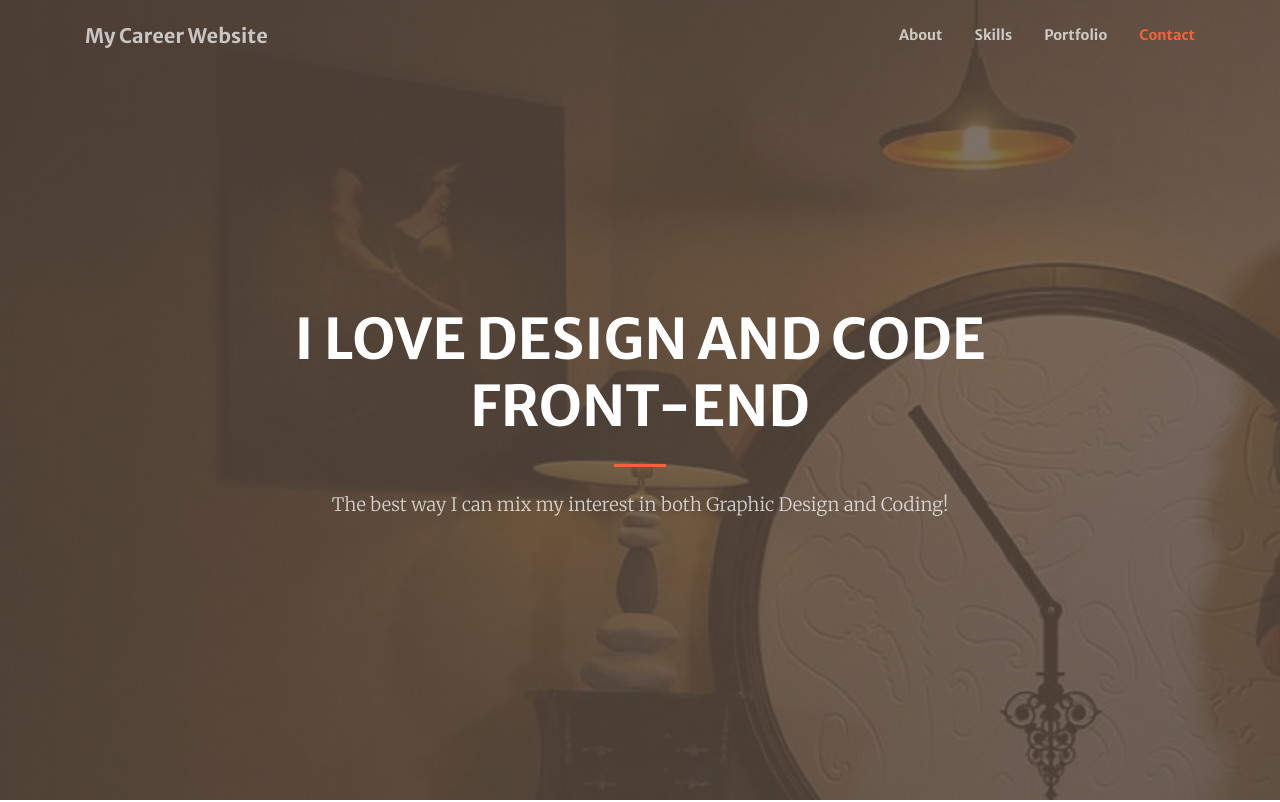
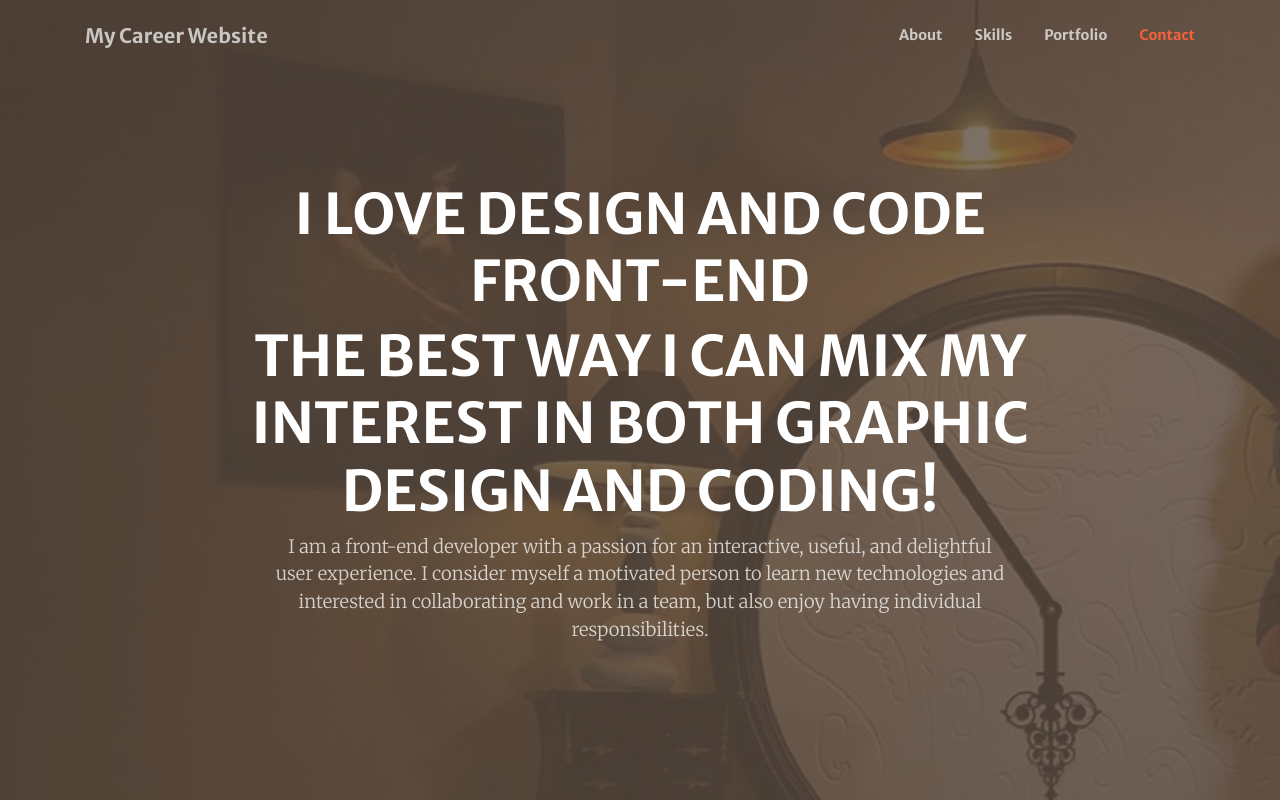
Before and after one commit to afrouzhakim/afrouzhakim.github.io, a website with bundled scripts: page index.html in a window 1280 px wide. Shown: the top 802 px of the page. Built offline with nearby package versions, Linux system fonts and the light colour scheme.

Commit message:
edit about part

```diff
--- a/index.html
+++ b/index.html
@@ -59,10 +59,14 @@
       <div class="row h-100 align-items-center justify-content-center text-center">
         <div class="col-lg-10 align-self-end">
           <h1 class="text-uppercase text-white font-weight-bold">I love Design and code Front-End</h1>
-          <hr class="divider my-4">
+          <h1 class="text-uppercase text-white font-weight-bold">The best way I can mix my interest in both Graphic Design and Coding!</h1>
+
+          <!--<hr class="divider my-4">-->
         </div>
         <div class="col-lg-8 align-self-baseline">
-          <p class="text-white-75 font-weight-light mb-5">The best way I can mix my interest in both Graphic Design and Coding!</p>
+          <p class="text-white-75 font-weight-light mb-5">
+            I am a front-end developer with a passion for an interactive, useful, and delightful user experience. I consider myself a motivated person to learn new technologies and interested in collaborating and work in a team, but also enjoy having individual responsibilities.
+          </p>
           <!--<a class="btn btn-primary btn-xl js-scroll-trigger" href="#about">Find Out More</a>
           -->
         </div>
```
